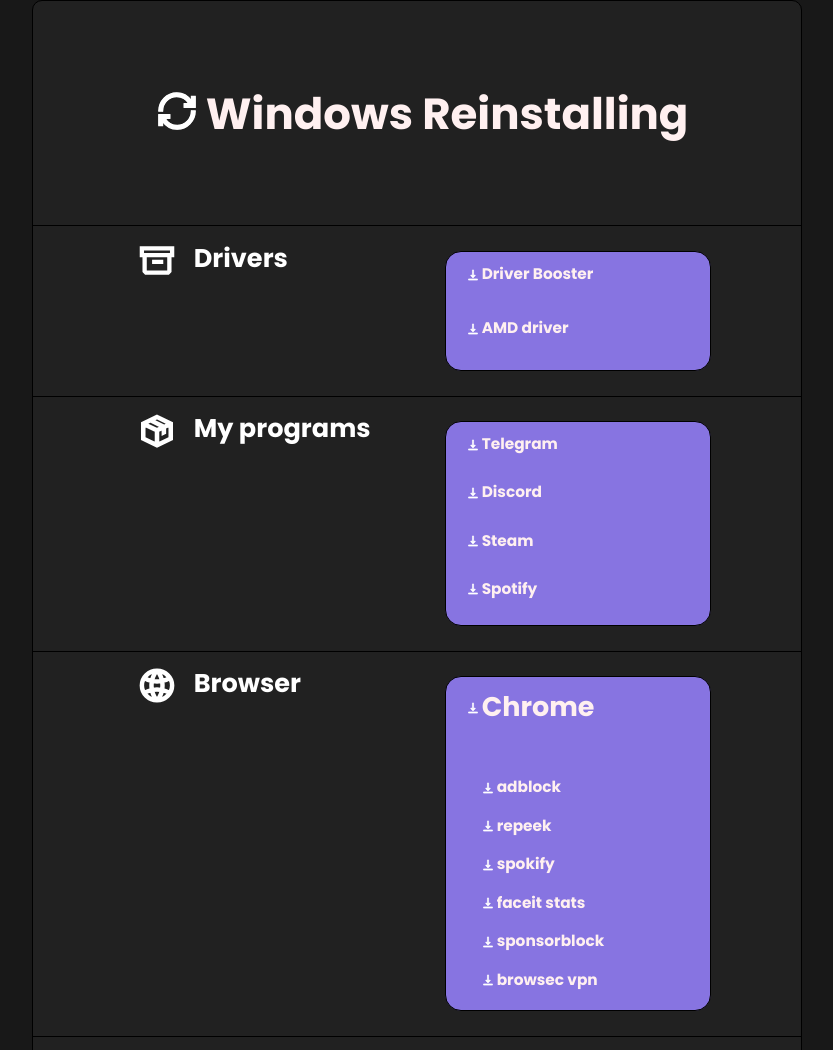
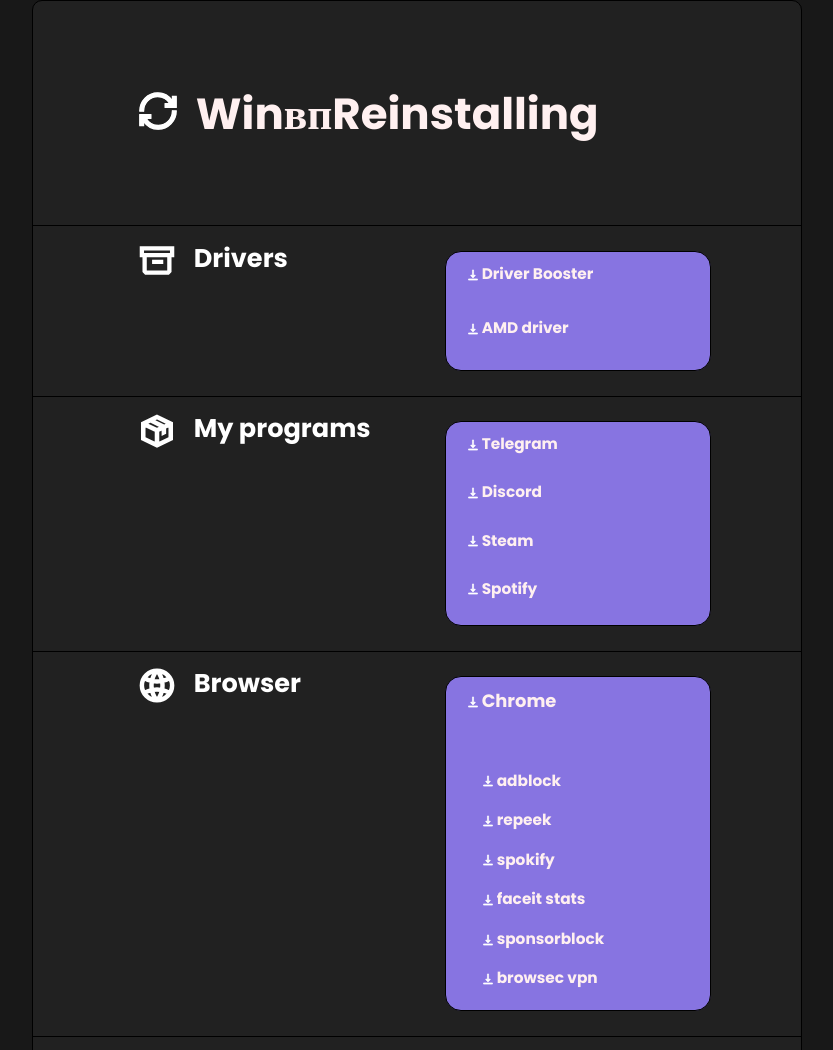
Before and after one commit to zdtexus/web.test, a Flask app: template templates/index.html in a window 1280 px wide. Shown: the top 1050 px of the page, without its empty margins (224-1057 px from the left). Run offline with Flask 3, Linux system fonts and the light colour scheme; the template is opened without the code that fills it, so the values that code supplies are empty.

Commit message:
pre-release 1.2

```diff
--- a/public/index.html
+++ b/public/index.html
@@ -21,7 +21,7 @@
 <div class="main-grid-container">
 
     <div class="Windows-Reinstalling">
-        <a class="WindowsLink" href="https://drive.google.com/file/d/1TA_fgFrRLR9yYSoL5e9B2VPF1gElnkGh/view?pli=1" target="_blank"><img class="header-img" src="Image/icon.svg" alt="">Windows Reinstalling </a>
+        <a class="WindowsLink" href="https://drive.google.com/file/d/1TA_fgFrRLR9yYSoL5e9B2VPF1gElnkGh/view?pli=1" target="_blank"><img class="header-img" src="Image/icon.svg" alt=""> Windows Reinstalling </a>
     </div>
 
     <div class="grid-container"> <!-- drivers -->
@@ -108,7 +108,7 @@
 
             <div class="grid-items">
 
-                <a class="h1-hover" style="font-size: 27px"
+                <a class="h1-hover" style="font-size: 1.4vw"
                    href="https://www.google.com/intl/ru/chrome/next-steps.html?statcb=1&amp;installdataindex=empty&amp;defaultbrowser=0#"><img class="download-img"
                         src="Image/download.svg">Chrome
                 </a>
--- a/public/styles.css
+++ b/public/styles.css
@@ -67,7 +67,7 @@
     font-size: 3.4vw;
     width: 80%;
     height: 100%;
-    margin-left: 9vw;
+    margin-left: 7.5vw;
 }
 
 .main-grid-container {
--- a/templates/index.html
+++ b/templates/index.html
@@ -21,7 +21,7 @@
 <div class="main-grid-container">
 
     <div class="Windows-Reinstalling">
-        <a class="WindowsLink" href="https://drive.google.com/file/d/1TA_fgFrRLR9yYSoL5e9B2VPF1gElnkGh/view?pli=1" target="_blank"><img class="header-img" src="Image/icon.svg" alt="">Windows Reinstalling </a>
+        <a class="WindowsLink" href="https://drive.google.com/file/d/1TA_fgFrRLR9yYSoL5e9B2VPF1gElnkGh/view?pli=1" target="_blank"><img class="header-img" src="Image/icon.svg" alt=""> WinвпReinstalling </a>
     </div>
 
     <div class="grid-container"> <!-- drivers -->
@@ -108,7 +108,7 @@
 
             <div class="grid-items">
 
-                <a class="h1-hover" style="font-size: 27px"
+                <a class="h1-hover" style="font-size: 1.4vw"
                    href="https://www.google.com/intl/ru/chrome/next-steps.html?statcb=1&amp;installdataindex=empty&amp;defaultbrowser=0#"><img class="download-img"
                         src="Image/download.svg">Chrome
                 </a>
--- a/templates/styles.css
+++ b/templates/styles.css
@@ -67,7 +67,7 @@
     font-size: 3.4vw;
     width: 80%;
     height: 100%;
-    margin-left: 9vw;
+    margin-left: 7.5vw;
 }
 
 .main-grid-container {
```
